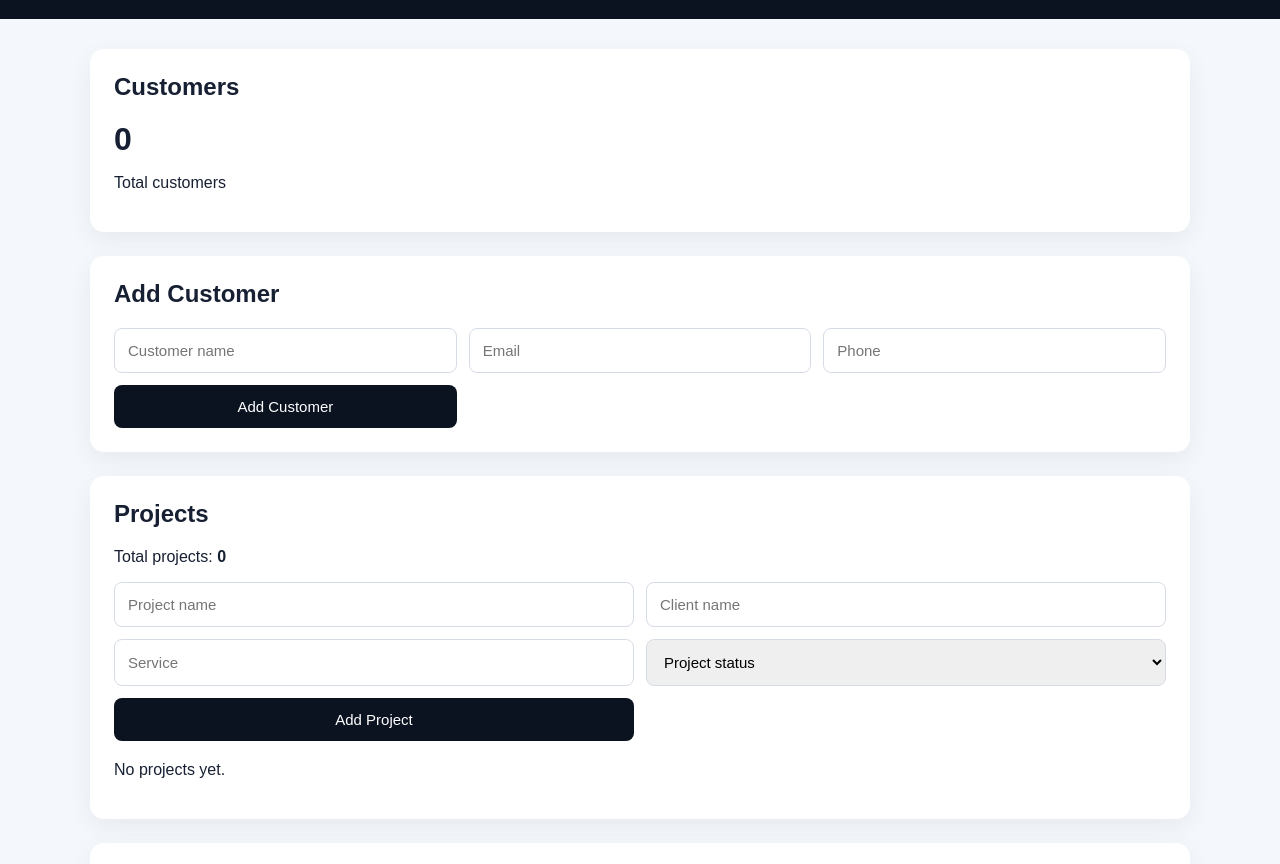
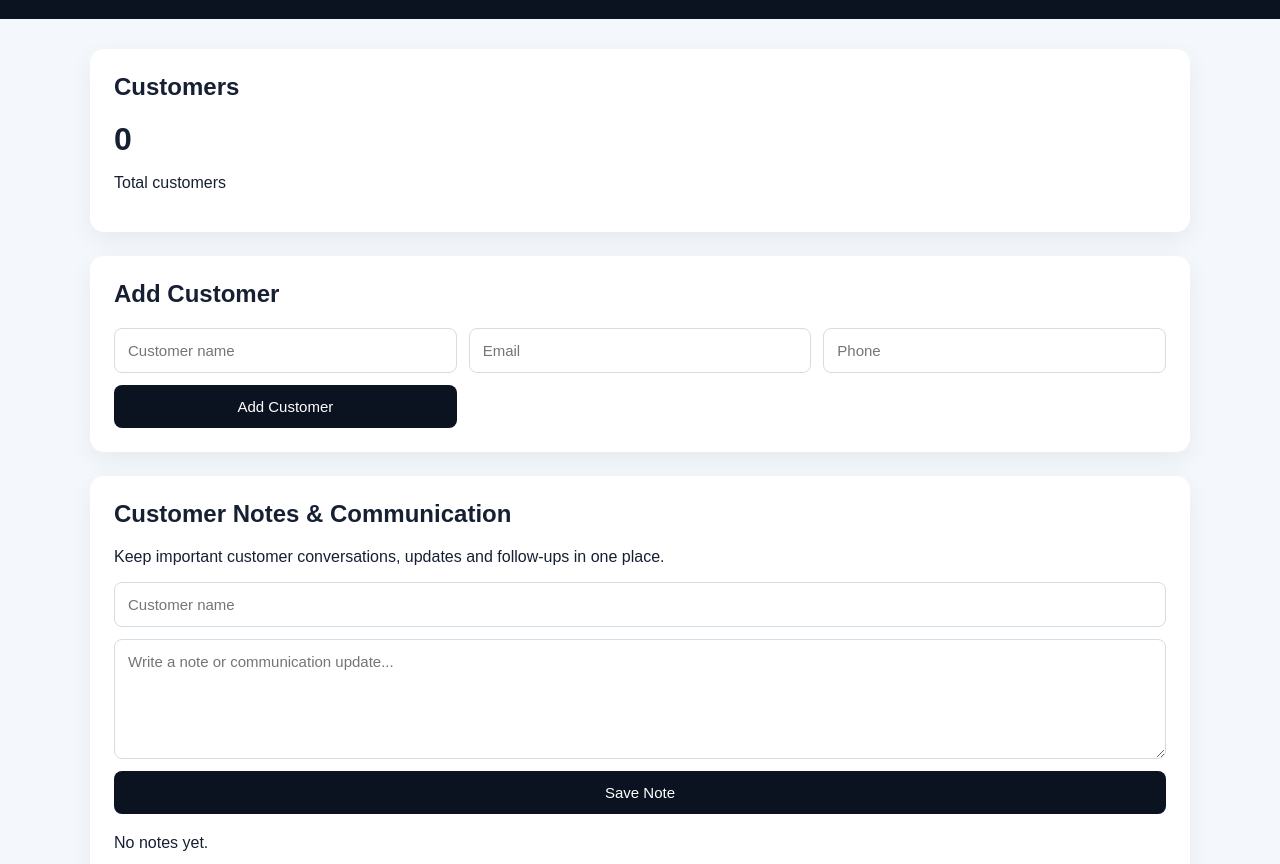
Before and after one commit to redrockjohn12/AtlasTechnologies, a plain HTML site: page crm/index.html in a window 1280 px wide. Shown: the part 80-944 px from the top of the page. Drawn offline with Linux system fonts and the light colour scheme.

Commit message:
Add CRM customer communication notes

```diff
--- a/crm/app.js
+++ b/crm/app.js
@@ -144,3 +144,48 @@ if (projectForm) {
 }
 
 renderProjects();
+
+const NOTES_KEY = "atlas_crm_notes";
+
+const noteForm = document.getElementById("note-form");
+const noteList = document.getElementById("note-list");
+
+let notes = JSON.parse(localStorage.getItem(NOTES_KEY) || "[]");
+
+function renderNotes() {
+    if (!noteList) return;
+
+    if (notes.length === 0) {
+        noteList.innerHTML = "<p>No notes yet.</p>";
+        return;
+    }
+
+    noteList.innerHTML = notes.map((note) => `
+        <div class="customer-item">
+            <strong>${note.customer}</strong><br>
+            <p>${note.text}</p>
+            <small>${new Date(note.createdAt).toLocaleString()}</small>
+        </div>
+    `).join("");
+}
+
+if (noteForm) {
+    noteForm.addEventListener("submit", (event) => {
+        event.preventDefault();
+
+        const note = {
+            id: Date.now(),
+            customer: document.getElementById("note-customer").value.trim(),
+            text: document.getElementById("note-text").value.trim(),
+            createdAt: new Date().toISOString()
+        };
+
+        notes.unshift(note);
+        localStorage.setItem(NOTES_KEY, JSON.stringify(notes));
+
+        noteForm.reset();
+        renderNotes();
+    });
+}
+
+renderNotes();
--- a/crm/index.html
+++ b/crm/index.html
@@ -27,6 +27,21 @@
             <input type="tel" id="phone" placeholder="Phone">
             <button type="submit">Add Customer</button>
         </form>
+    </section>
+
+    <section class="crm-card">
+        <h2>Customer Notes & Communication</h2>
+        <p>Keep important customer conversations, updates and follow-ups in one place.</p>
+
+        <form id="note-form">
+            <input type="text" id="note-customer" placeholder="Customer name" required>
+            <textarea id="note-text" placeholder="Write a note or communication update..." required></textarea>
+            <button type="submit">Save Note</button>
+        </form>
+
+        <div id="note-list">
+            <p>No notes yet.</p>
+        </div>
     </section>
 
     <section class="crm-card">
--- /dev/null
+++ b/crm/notes.json
@@ -0,0 +1,3 @@
+{
+  "notes": []
+}
--- a/crm/style.css
+++ b/crm/style.css
@@ -151,3 +151,32 @@ body {
         grid-template-columns: 1fr;
     }
 }
+
+#note-form {
+    display: grid;
+    gap: 12px;
+    margin-bottom: 20px;
+}
+
+#note-form input,
+#note-form textarea,
+#note-form button {
+    width: 100%;
+    padding: 13px;
+    border-radius: 8px;
+    border: 1px solid #d6dce5;
+    font-size: 15px;
+    font-family: inherit;
+}
+
+#note-form textarea {
+    min-height: 120px;
+    resize: vertical;
+}
+
+#note-form button {
+    background: #0b1220;
+    color: white;
+    border: none;
+    cursor: pointer;
+}
```
